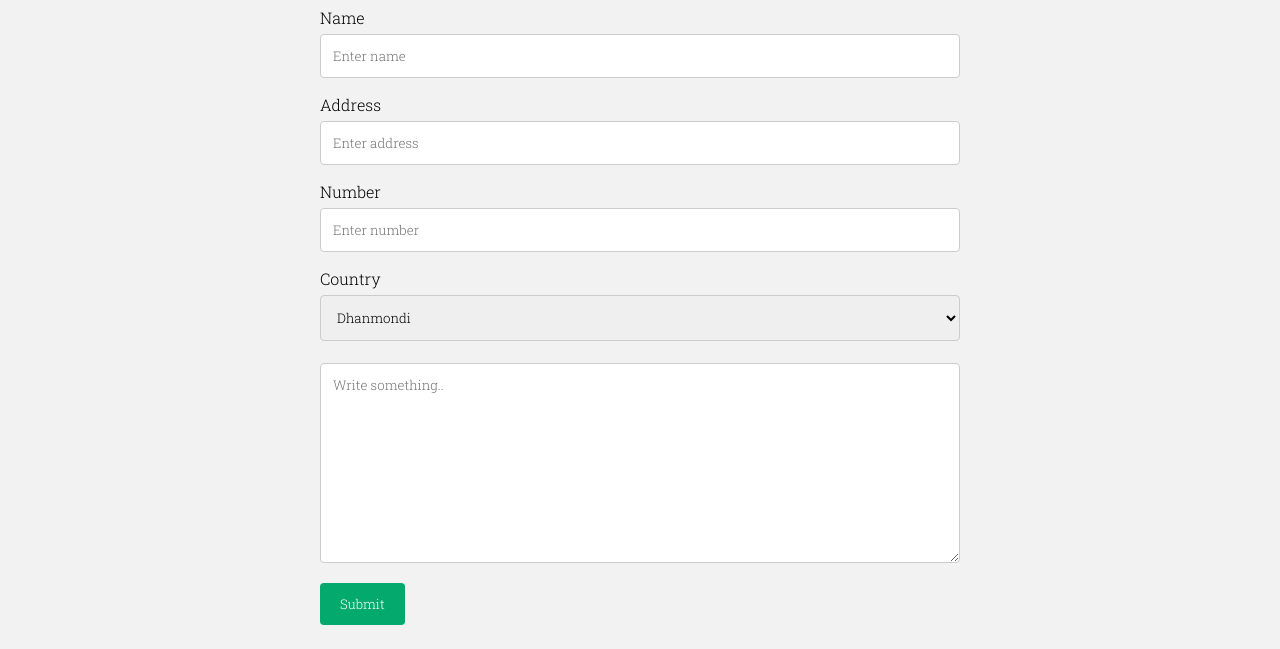
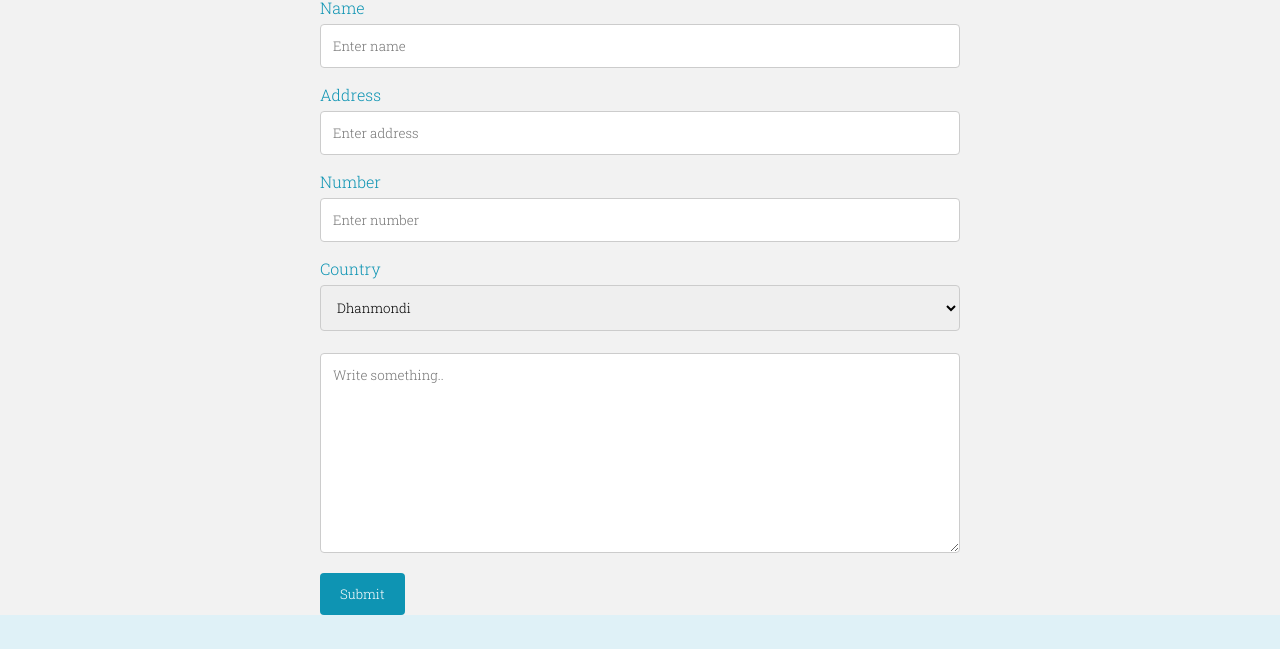
Before and after one commit to mahjabin-rashmi/Cleanerhut, a plain HTML site: page contact.html in a window 1280 px wide. Shown: the part 231-880 px from the top of the page. Drawn offline with Linux system fonts and the light colour scheme.

Commit message:
update contact form style page

```diff
--- a/contact.css
+++ b/contact.css
@@ -132,7 +132,7 @@ textarea {
 }
 
 input[type=submit] {
-    background-color: #04AA6D;
+    background-color: #0e94b3;
     color: white;
     padding: 12px 20px;
     border: none;
@@ -141,16 +141,21 @@ input[type=submit] {
 }
 
 input[type=submit]:hover {
-    background-color: #45a049;
+    background-color: #14839c;
 }
 
 .container {
     border-radius: 5px;
-    background-color: #f2f2f2;
     padding-left: 25%;
     padding-right: 25%;
-    padding-top: 40px;
-    padding-bottom: 40px;
+    padding-top: 10px;
+    padding-bottom: 0px;
+}
+
+.form {
+    background-color: #f2f2f2;
+    padding-top: 20px;
+    color: #0E94B3;
 }
 
 
```
